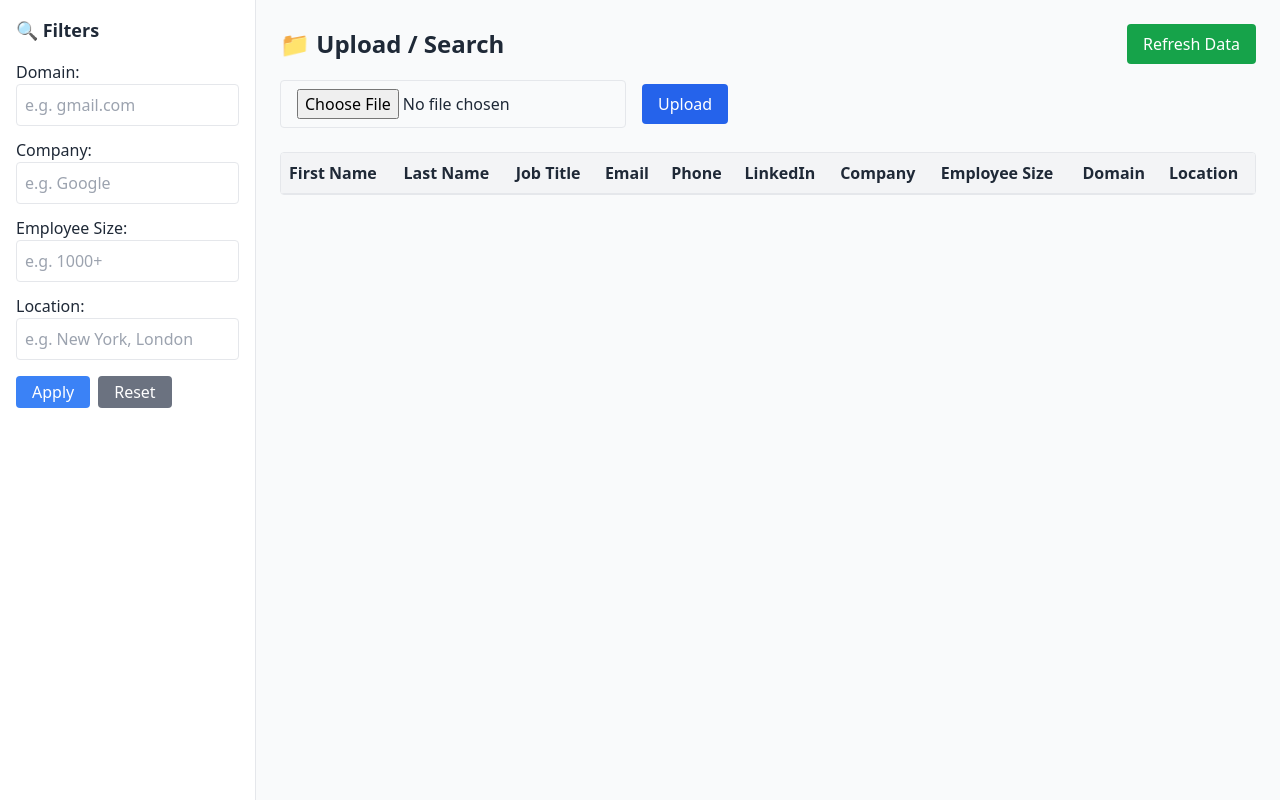
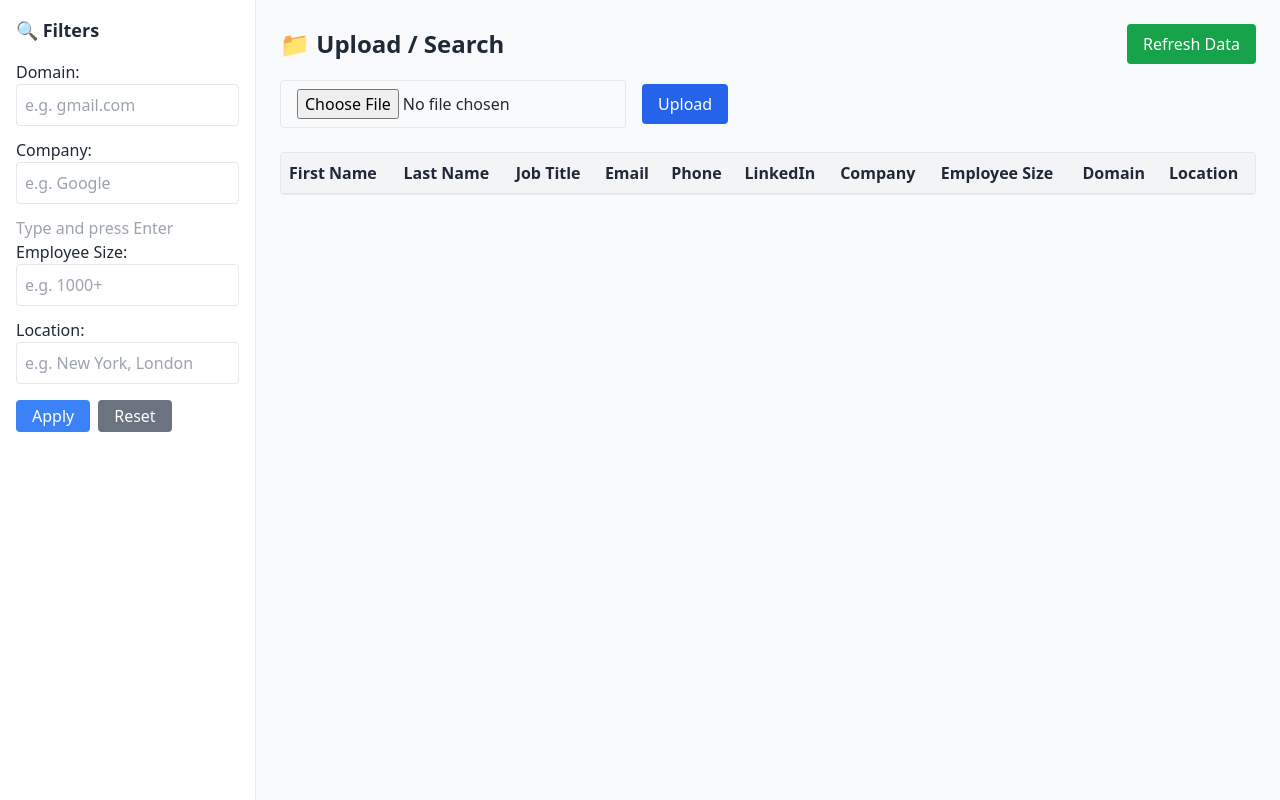
Before and after one commit to tejasgavli/data-web-app, a website: page index.html in a window 1280 px wide. Drawn offline with nearby package versions, Linux system fonts and the light colour scheme; no server answers.

Commit message:
index.html

```diff
--- a/index.html
+++ b/index.html
@@ -202,6 +202,10 @@ function applyFilters() {
         <label class="block font-medium">Company:</label>
         <input type="text" id="companyFilter" placeholder="e.g. Google" class="w-full border p-2 rounded" />
       </div>
+      <div id="jobTitleFilterWrapper" class="filter-tag-wrapper">
+  <div id="jobTitleTags" class="tags-container"></div>
+  <input type="text" id="jobTitleFilterInput" placeholder="Type and press Enter" class="tag-input">
+</div>
       <div class="mb-3">
         <label class="block font-medium">Employee Size:</label>
         <input type="text" id="employeeFilter" placeholder="e.g. 1000+" class="w-full border p-2 rounded" />
```
